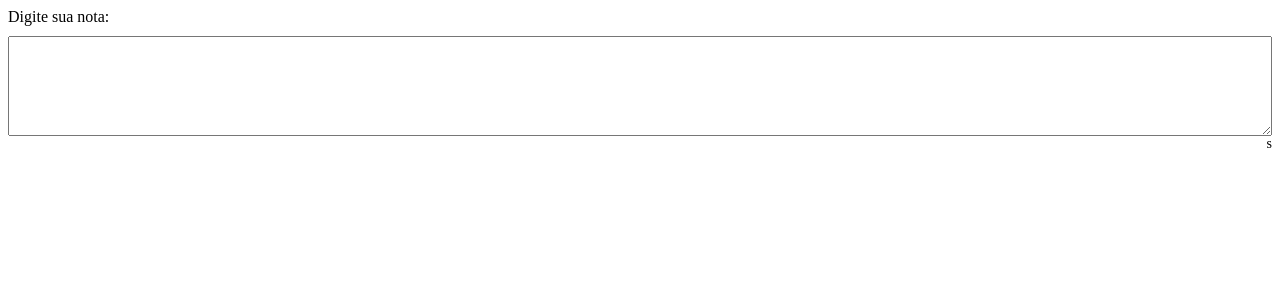
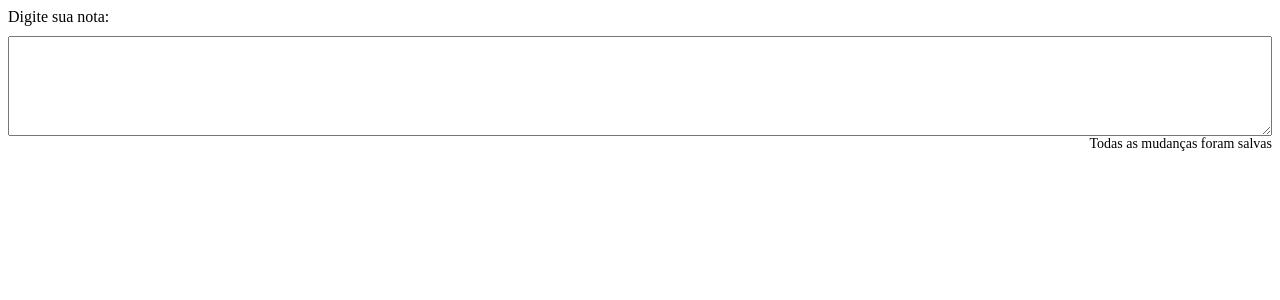
Before and after one commit to andrewarosario/angular-auto-save-rxjs, an Angular app: page / in a window 1280 px wide. Shown: the top 300 px of the page. Built offline with nearby package versions, Linux system fonts and the light colour scheme.

Commit message:
Iniciando saveIndicator com startWith

```diff
--- a/src/app/app.component.ts
+++ b/src/app/app.component.ts
@@ -50,8 +50,8 @@ export class AppComponent {
     );
 
     this.saveIndicator$ = merge(savesInProgress$, savesCompleted$).pipe(
-      startWith("Todas as mudanças foram salvas"),
-      switchAll()
+      switchAll(),
+      startWith("Todas as mudanças foram salvas")
     );
 
     inputToSave$.subscribe(console.log);
```
